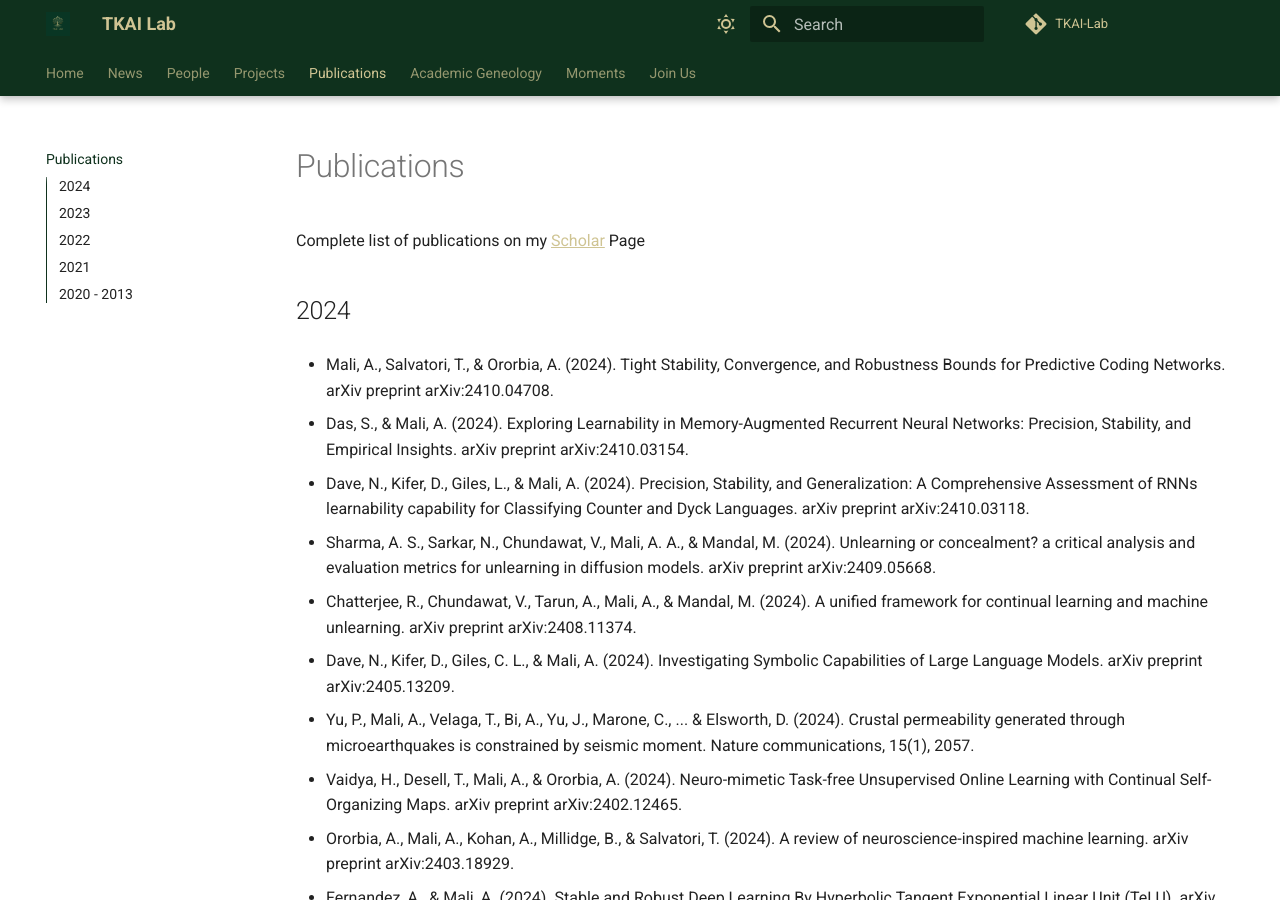
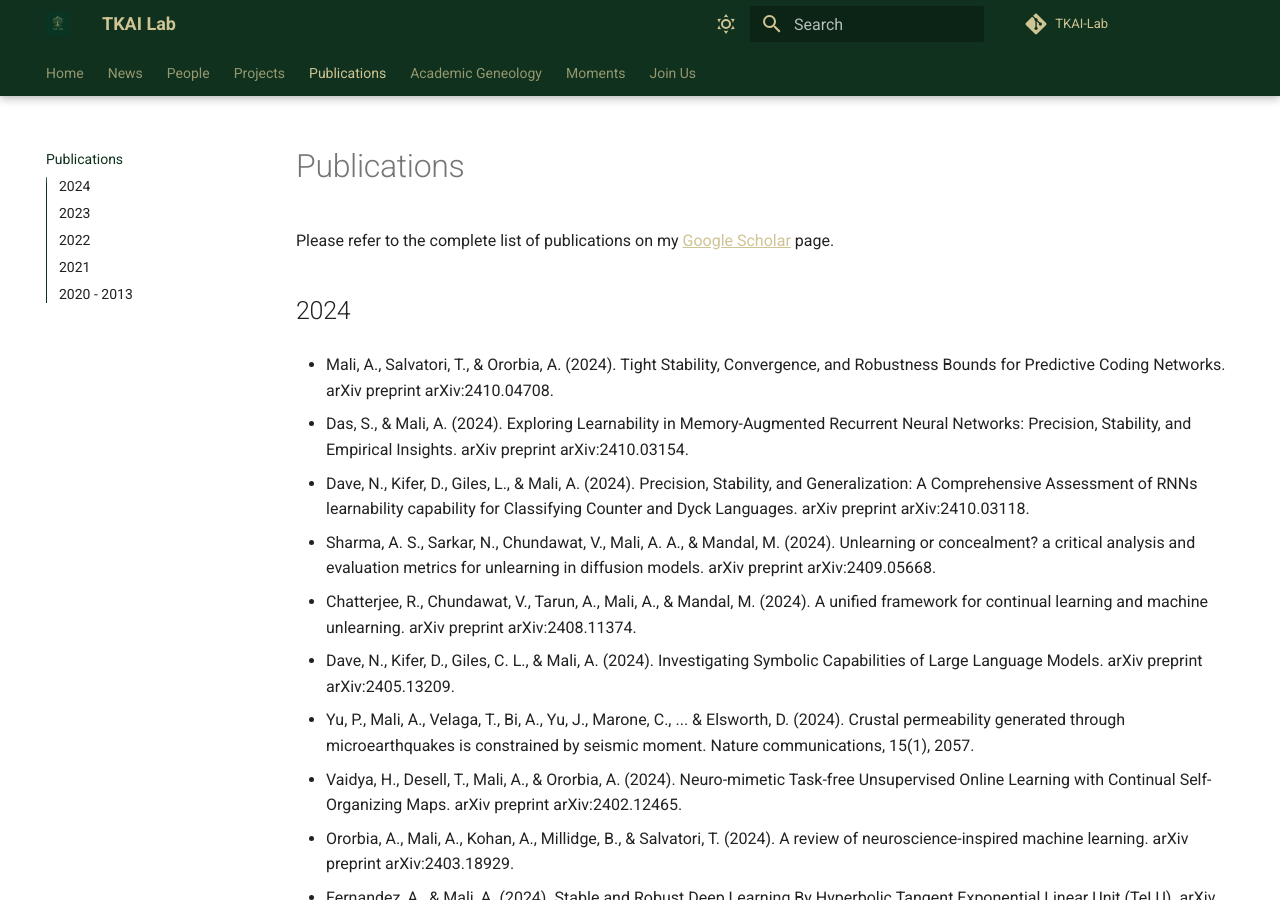
Before and after one commit to TKAI-LAB-Mali/tkai-lab-mali.github.io, an MkDocs documentation site: the page built from docs/publications.md, in a window 1280 px wide and 900 px high. Built offline with MkDocs 1.6.1 and Material for MkDocs 9.7.7, drawn with Linux system fonts in a browser that asks for light colours.

Commit message:
fix publications

```diff
--- a/docs/publications.md
+++ b/docs/publications.md
@@ -1,4 +1,6 @@
-Complete list of publications on my [Scholar](https://scholar.google.co.in/citations?view_op=list_works&hl=en&hl=en&user=ogxlzgcAAAAJ) Page
+# Publications
+
+Please refer to the complete list of publications on my [Google Scholar](https://scholar.google.co.in/citations?view_op=list_works&hl=en&hl=en&user=ogxlzgcAAAAJ) page.
 
 ## 2024
 
@@ -46,7 +48,6 @@ Complete list of publications on my [Scholar](https://scholar.google.co.in/citat
 
 * Ororbia, A., & Mali, A. (2023). The predictive forward-forward algorithm. arXiv preprint arXiv:2301.01452.
 
-
 ## 2022
 
 * Borate, P., Riviere, J., Marone, C., Mali, A., Kifer, D., & Shokouhi, P. (2022, December). A Physics-informed Machine Learning (PIML) Model for Lab Earthquake Prediction using Time-lapse Active Source Ultrasonic Data. In AGU Fall Meeting Abstracts (Vol. 2022, pp. S55A-08).
@@ -64,6 +65,7 @@ Complete list of publications on my [Scholar](https://scholar.google.co.in/citat
 * Mali, A. A. (2022). Theoretically deriving computational limits of Artificial Neural Networks with bounded precision and time (Doctoral dissertation, Pennsylvania State University).
 
 ## 2021
+
 * Mali, A., Ororbia, A., Kifer, D., & Giles, L. (2021). Recognizing Long Grammatical Sequences using Recurrent Networks Augmented with an External Differentiable Stack. In Proceedings of the Fifteenth International Conference on Grammatical Inference (pp. 130–153). PMLR.
 
 * Ankur Mali, Alexander Ororbia, Daniel Kifer, & C. L. Giles (2021). An Empirical Analysis of Recurrent Learning Algorithms in Neural Lossy Image Compression Systems. 2021 Data Compression Conference (DCC), 356-356.
```
